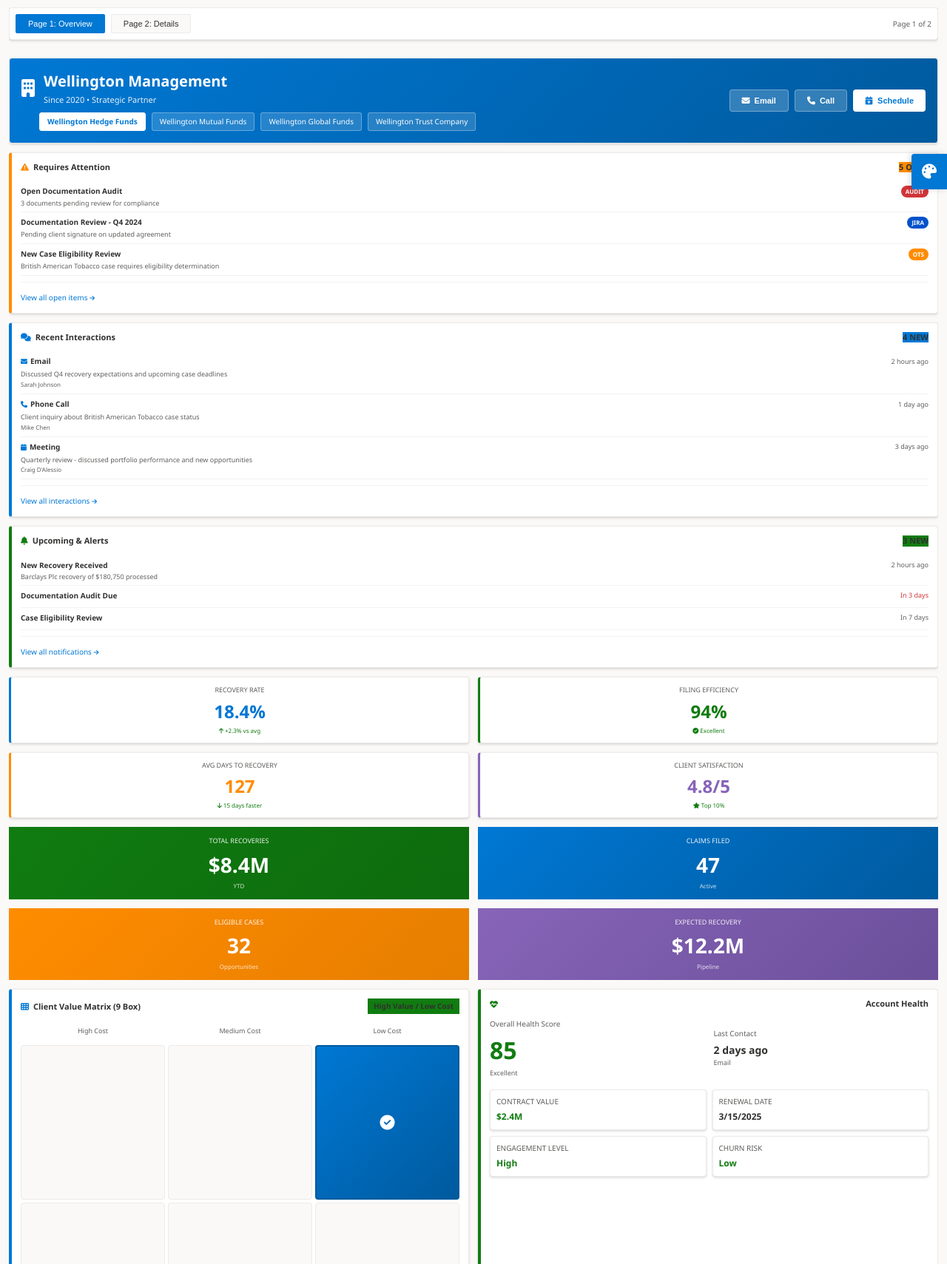
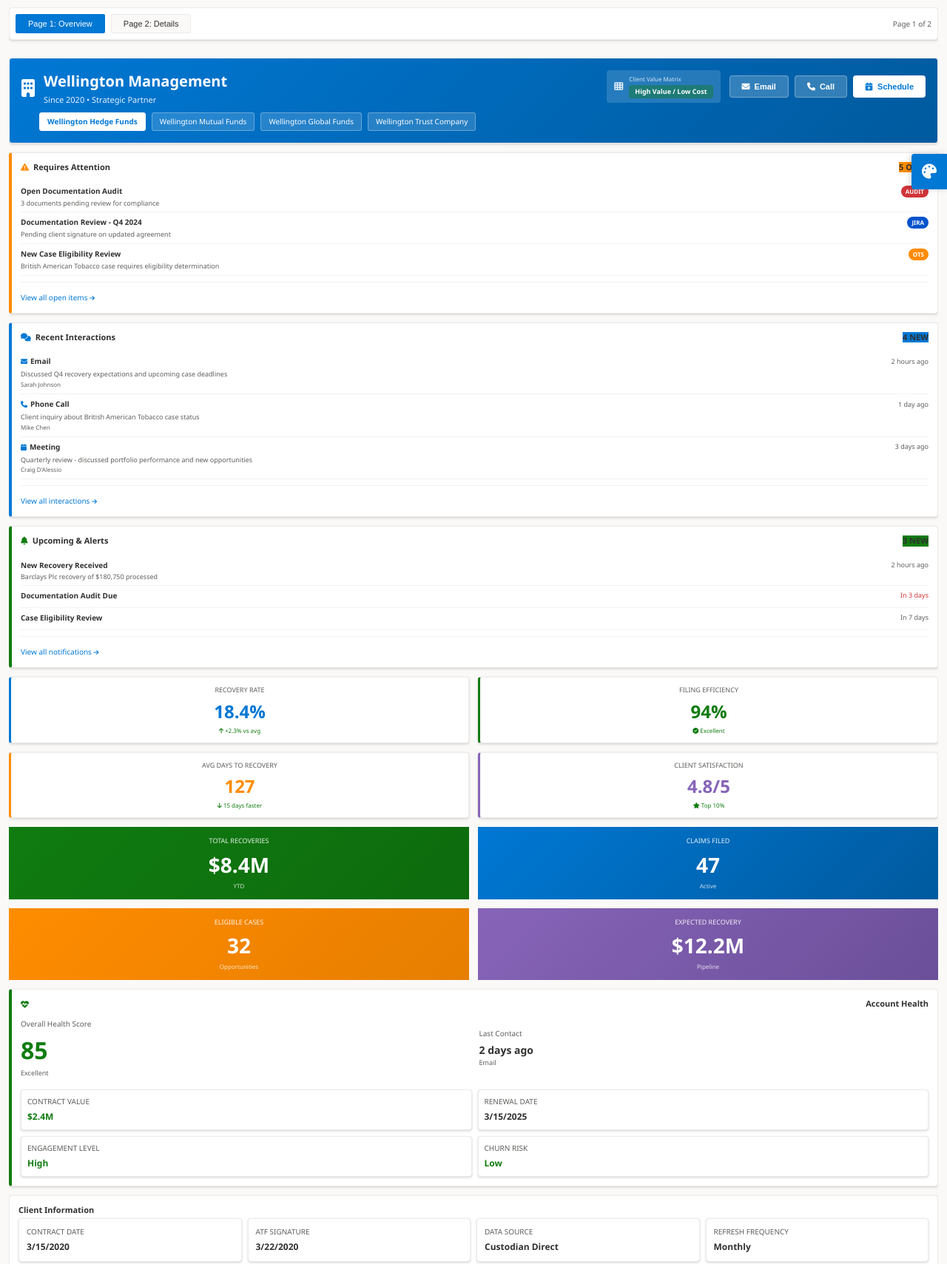
Before and after one commit to Craigjd77/art-dashboard, a plain HTML site: page account-manager-dashboard.html in a window 1280 px wide. Shown: the part 192-1901 px from the top of the page at 74% size. Drawn offline with nearby package versions, Linux system fonts and the light colour scheme.

Commit message:
Make 9 box matrix more compact in account manager dashboard header
- Replaced large 9 box grid with compact badge indicator
- Reduced vertical space from ~160px to ~30px
- Shows Client Value Matrix rating as inline badge with icon
- Color-coded badge based on value/cost combination
- Positioned inline with action buttons for better space efficiency

```diff
--- a/account-manager-dashboard.html
+++ b/account-manager-dashboard.html
@@ -454,8 +454,8 @@
             <div class="dashboard-page active" id="page1">
                 <!-- Client Header with Quick Actions -->
             <div class="viz-card" style="margin-bottom: 12px; background: linear-gradient(135deg, var(--pbi-primary) 0%, var(--pbi-primary-dark) 100%); color: white; padding: 16px;">
-                <div style="display: flex; justify-content: space-between; align-items: center;">
-                    <div>
+                <div style="display: flex; justify-content: space-between; align-items: flex-start;">
+                    <div style="flex: 1;">
                         <div style="display: flex; align-items: center; gap: 12px; margin-bottom: 8px;">
                             <i class="fas fa-building" style="font-size: 24px;"></i>
                             <div>
@@ -465,6 +465,15 @@
                         </div>
                         <div class="child-clients" id="childClients" style="margin-top: 8px;">
                             <!-- Populated by JavaScript -->
+                        </div>
+                    </div>
+                    <div style="display: flex; gap: 12px; align-items: center;">
+                        <!-- 9 Box Matrix - Ultra Compact Badge -->
+                        <div style="background: rgba(255,255,255,0.15); border-radius: 4px; padding: 6px 10px; display: flex; align-items: center; gap: 8px;">
+                            <i class="fas fa-th" style="font-size: 12px; color: rgba(255,255,255,0.9);"></i>
+                            <div style="display: flex; flex-direction: column; gap: 2px;">
+                                <div style="font-size: 8px; color: rgba(255,255,255,0.8); font-weight: 500;">Client Value Matrix</div>
+                                <span class="badge" id="nineBoxRatingCompact" style="background: rgba(255,255,255,0.25); font-size: 9px; padding: 2px 8px; color: white; font-weight: 600; border-radius: 3px;">High Value / Low Cost</span>
                             </div>
                         </div>
                         <div style="display: flex; gap: 8px;">
@@ -483,6 +492,7 @@
                         </div>
                     </div>
                 </div>
+            </div>
 
             <!-- AM Priority Section - What Matters Most -->
             <div class="grid-3" style="margin-bottom: 12px;">
@@ -591,30 +601,8 @@
                 </div>
             </div>
 
-            <!-- Client Value & Health Section -->
-            <div class="grid-2" style="margin-bottom: 12px; gap: 12px;">
-                <!-- 9 Box Rating -->
-                <div class="viz-card" style="border-left: 4px solid var(--pbi-primary);">
-                    <div class="viz-title" style="display: flex; justify-content: space-between; align-items: center; margin-bottom: 12px;">
-                        <span><i class="fas fa-th" style="color: var(--pbi-primary); margin-right: 6px;"></i>Client Value Matrix (9 Box)</span>
-                        <span class="badge" id="nineBoxRating" style="background: var(--chart-green); font-size: 10px; padding: 4px 8px;">High Value / Low Cost</span>
-                    </div>
-                    <div style="display: grid; grid-template-columns: repeat(3, 1fr); gap: 4px; margin-bottom: 8px;">
-                        <div style="text-align: center; font-size: 9px; color: var(--pbi-text-secondary); padding: 4px;">High Cost</div>
-                        <div style="text-align: center; font-size: 9px; color: var(--pbi-text-secondary); padding: 4px;">Medium Cost</div>
-                        <div style="text-align: center; font-size: 9px; color: var(--pbi-text-secondary); padding: 4px;">Low Cost</div>
-                    </div>
-                    <div id="nineBoxGrid" style="display: grid; grid-template-columns: repeat(3, 1fr); gap: 4px; aspect-ratio: 1;">
-                        <!-- Populated by JavaScript -->
-                    </div>
-                    <div style="display: grid; grid-template-columns: repeat(3, 1fr); gap: 4px; margin-top: 4px;">
-                        <div style="text-align: center; font-size: 9px; color: var(--pbi-text-secondary); padding: 4px;">Low Value</div>
-                        <div style="text-align: center; font-size: 9px; color: var(--pbi-text-secondary); padding: 4px;">Medium Value</div>
-                        <div style="text-align: center; font-size: 9px; color: var(--pbi-text-secondary); padding: 4px;">High Value</div>
-                    </div>
-                </div>
-
             <!-- Account Health & Quick Stats -->
+            <div style="margin-bottom: 12px;">
                 <div class="viz-card" style="border-left: 4px solid var(--chart-green);">
                     <div class="viz-title" style="margin-bottom: 12px;">
                         <i class="fas fa-heartbeat" style="color: var(--chart-green); margin-right: 6px;"></i>Account Health
@@ -1041,9 +1029,28 @@
 
         // 9 Box grid positions: [row][col] where row=value (0=low, 1=medium, 2=high), col=cost (0=high, 1=medium, 2=low)
         function renderNineBoxGrid(value, cost) {
+            const valueLabels = { 'low': 'Low', 'medium': 'Medium', 'high': 'High' };
+            const costLabels = { 'high': 'High', 'medium': 'Medium', 'low': 'Low' };
+
+            // Update compact badge in header
+            const compactBadge = document.getElementById('nineBoxRatingCompact');
+            if (compactBadge) {
+                compactBadge.textContent = `${valueLabels[value]} Value / ${costLabels[cost]} Cost`;
+                // Color code badge based on value/cost combination
+                if (value === 'high' && cost === 'low') {
+                    compactBadge.style.background = 'rgba(16, 124, 16, 0.4)'; // Green tint
+                } else if (value === 'high' && cost === 'high') {
+                    compactBadge.style.background = 'rgba(255, 140, 0, 0.4)'; // Orange tint
+                } else if (value === 'low' && cost === 'high') {
+                    compactBadge.style.background = 'rgba(209, 52, 56, 0.4)'; // Red tint
+                } else {
+                    compactBadge.style.background = 'rgba(255,255,255,0.25)'; // Default
+                }
+            }
+
+            // Also render to old grid if it exists (for backwards compatibility)
             const grid = document.getElementById('nineBoxGrid');
-            if (!grid) return;
-
+            if (grid) {
                 const valueMap = { 'low': 0, 'medium': 1, 'high': 2 };
                 const costMap = { 'high': 0, 'medium': 1, 'low': 2 };
                 const valueIndex = valueMap[value] || 1;
@@ -1091,10 +1098,9 @@
                         grid.appendChild(cell);
                     }
                 }
-
-            // Update badge
-            const valueLabels = { 'low': 'Low', 'medium': 'Medium', 'high': 'High' };
-            const costLabels = { 'high': 'High', 'medium': 'Medium', 'low': 'Low' };
+            }
+
+            // Update old badge if it exists
             const badge = document.getElementById('nineBoxRating');
             if (badge) {
                 badge.textContent = `${valueLabels[value]} Value / ${costLabels[cost]} Cost`;
```
Lines whose indentation alone changed are shown as unchanged.
